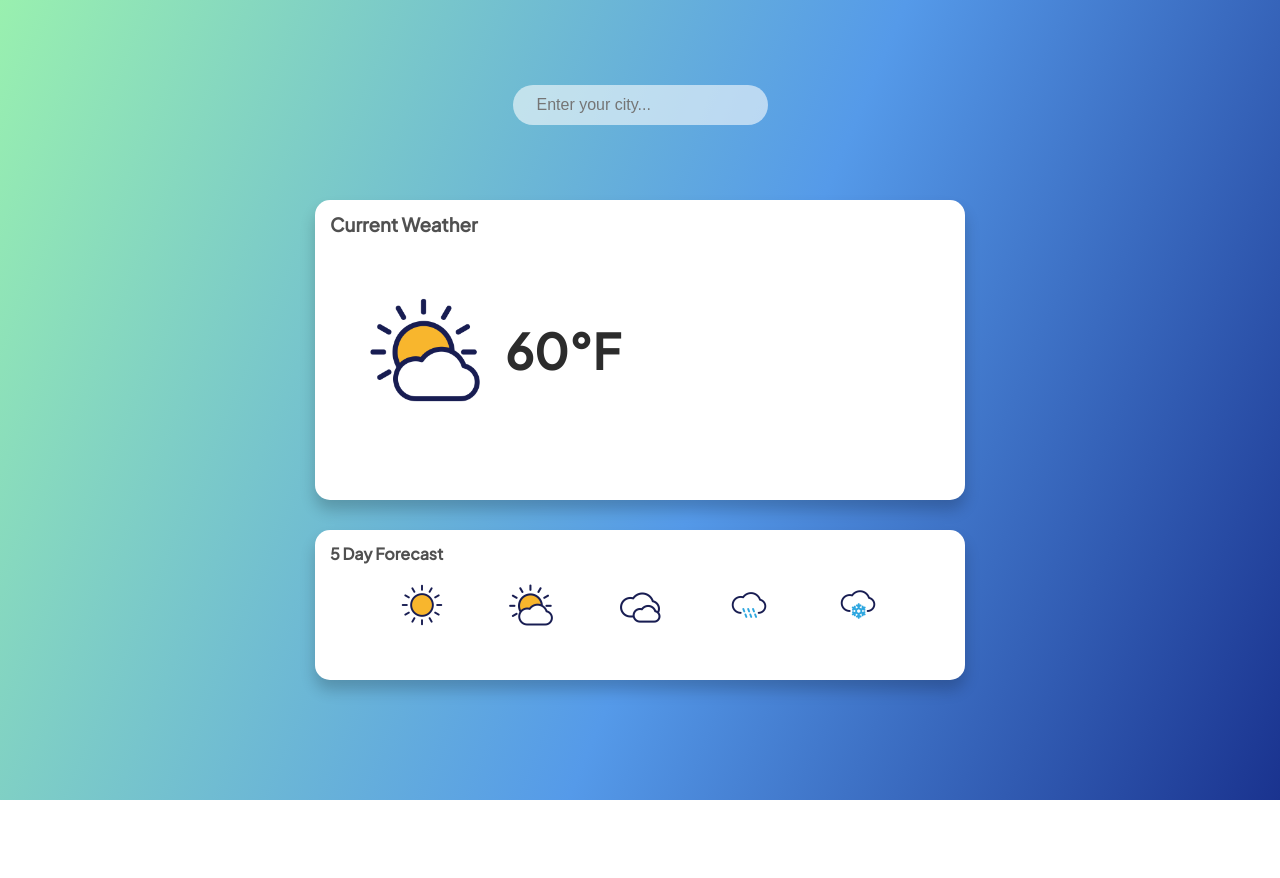
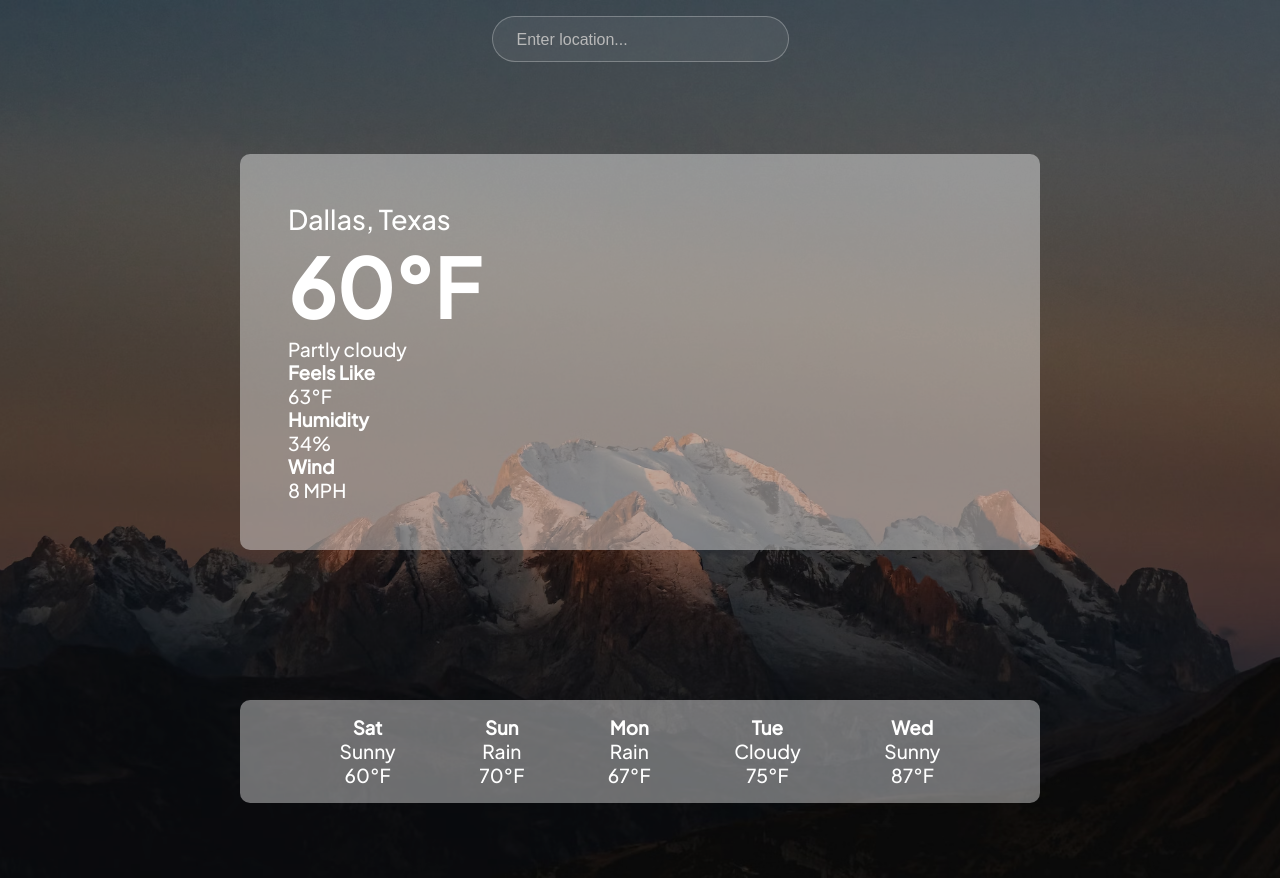
Before and after one commit to chynapb/my-weather, a React (Create React App) app: page / in a window 1280 px wide. Before the commit the page ends 800 px from the top, so only its background shows below. Built offline with nearby package versions, Linux system fonts and the light colour scheme.

Commit message:
Styling changes

```diff
--- a/package.json
+++ b/package.json
@@ -6,6 +6,7 @@
     "@testing-library/jest-dom": "^5.17.0",
     "@testing-library/react": "^13.4.0",
     "@testing-library/user-event": "^13.5.0",
+    "axios": "^1.5.0",
     "react": "^18.2.0",
     "react-dom": "^18.2.0",
     "react-scripts": "5.0.1",
--- a/src/App.css
+++ b/src/App.css
@@ -7,6 +7,7 @@
 }
 
 body {
+  margin: 0;
   font-family: 'Plus Jakarta Sans', sans-serif;
   color: #505050;
 }
@@ -14,95 +15,84 @@ body {
 .app {
   width: 100%;
   min-height: 100vh;
-  padding: 10px;
-  background: rgb(224, 179, 242);
-  background: linear-gradient(
-    113deg,
-    rgb(153, 240, 175) 0%,
-    rgb(85, 154, 233) 56%,
-    rgb(26, 51, 143) 100%
-  );
+  position: relative;
+  background-color: rgba(0, 0, 0, 0.452);
+  color: #fff;
+}
+
+.app:before {
+  content: '';
+  background: url('./assets/background.jpg') no-repeat center center/cover;
+  position: absolute;
+  width: 100%;
+  height: 100%;
+  top: 0;
+  left: 0;
+  z-index: -1;
 }
 
 .search {
-  position: relative;
-  display: flex;
-  align-items: center;
-  justify-content: center;
-  margin-top: 75px;
+  text-align: center;
+  padding: 1rem;
 }
 
 input {
+  color: #ececec;
   padding: 0.7rem 1.5rem;
-  font-size: 1rem;
-  border-radius: 20px;
-  border: none;
+  font-size: 1.2rem;
+  border-radius: 25px;
+  border: 1px solid rgba(255, 255, 255, 0.274);
   outline: none;
-  background: rgba(255, 255, 255, 0.582);
+  background: rgba(255, 255, 255, 0.062);
 }
 
 input:hover {
-  background: rgba(255, 255, 255, 0.781);
+  background: rgba(255, 255, 255, 0.151);
   transition: 0.3s;
 }
 
-.weather-display {
-  display: flex;
-  position: relative;
-  width: 100%;
-  max-width: 650px;
-  height: 300px;
-  background: #ffffff;
-  margin: 75px auto 20px;
-  padding: 40px 30px 40px;
-  border-radius: 15px;
-  box-shadow: 0px 10px 15px rgba(0, 0, 0, 0.199);
+::placeholder {
+  color: #b9b9b9;
+  font-size: 1rem;
 }
 
-.current-weather {
+.container {
+  max-width: 800px;
+  height: 800px;
+  margin: auto;
+  position: relative;
   display: flex;
-  justify-content: space-between;
-  align-items: center;
+  flex-direction: column;
+  justify-content: space-around;
 }
 
-.forecast-display {
-  position: relative;
+.current {
+  width: 100%;
+  margin: 1rem auto;
+  padding: 3rem;
+  border-radius: 10px;
+  background-color: rgba(255, 255, 255, 0.404);
+}
+
+.forecast {
   display: flex;
   justify-content: space-evenly;
-  align-items: center;
+  text-align: center;
   width: 100%;
-  max-width: 650px;
-  height: 150px;
-  background: #ffffff;
-  margin: 30px auto 20px;
-  padding: 40px 30px 40px;
-  border-radius: 15px;
-  box-shadow: 0px 10px 15px rgba(0, 0, 0, 0.199);
+  margin: 1rem auto;
+  padding: 1rem;
+  border-radius: 10px;
+  background-color: rgba(255, 255, 255, 0.404);
+}
+
+.city > p {
+  font-size: 1.7rem;
+}
+
+p {
+  font-size: 1.2rem;
 }
 
 h1 {
-  color: #2c2c2c;
-  font-size: 3rem;
+  font-size: 5rem;
 }
-
-h3,
-h4 {
-  position: absolute;
-  top: 8px;
-  left: 10px;
-  padding: 5px;
-}
-
-p {
-  font-size: 1rem;
-}
-
-.forecast-img {
-  height: 4rem;
-  width: 4rem;
-}
-
-.display-img {
-  height: 10rem;
-  width: 10rem;
-}
--- a/src/App.js
+++ b/src/App.js
@@ -1,5 +1,5 @@
 import './App.css';
-import { Display } from './components/Display';
+import { Current } from './components/Current';
 import { Forecast } from './components/Forecast';
 import { Search } from './components/Search';
 
@@ -7,8 +7,10 @@ function App() {
   return (
     <div className='app'>
       <Search />
-      <Display />
-      <Forecast />
+      <div className='container'>
+        <Current />
+        <Forecast />
+      </div>
     </div>
   );
 }
--- /dev/null
+++ b/src/components/Current.js
@@ -0,0 +1,27 @@
+export const Current = () => {
+  return (
+    <div className='current'>
+      <div className='city'>
+        <p>Dallas, Texas</p>
+      </div>
+      <div className='temp'>
+        <h1>60°F</h1>
+      </div>
+      <div className='description'>
+        <p>Partly cloudy</p>
+      </div>
+      <div className='feels'>
+        <h3>Feels Like</h3>
+        <p>63°F</p>
+      </div>
+      <div className='humidity'>
+        <h3>Humidity</h3>
+        <p>34%</p>
+      </div>
+      <div className='wind'>
+        <h3>Wind</h3>
+        <p>8 MPH</p>
+      </div>
+    </div>
+  );
+};
--- a/src/components/Display.js
+++ /dev/null
@@ -1,15 +0,0 @@
-export const Display = () => {
-  return (
-    <div className='weather-display'>
-      <h3>Current Weather</h3>
-      <div className='current-weather'>
-        <img
-          src={'/imgs/partly-cloudy.png'}
-          className='display-img'
-          alt='weather'
-        ></img>
-        <h1>60°F</h1>
-      </div>
-    </div>
-  );
-};
--- a/src/components/Forecast.js
+++ b/src/components/Forecast.js
@@ -1,12 +1,31 @@
 export const Forecast = () => {
   return (
-    <div className='forecast-display'>
-      <h4>5 Day Forecast</h4>
-      <img src={'/imgs/sunny.png'} className='forecast-img'></img>
-      <img src={'/imgs/partly-cloudy.png'} className='forecast-img'></img>
-      <img src={'/imgs/cloudy.png'} className='forecast-img'></img>
-      <img src={'/imgs/rain.png'} className='forecast-img'></img>
-      <img src={'/imgs/snow.png'} className='forecast-img'></img>
+    <div className='forecast'>
+      <di>
+        <h3>Sat</h3>
+        <p>Sunny</p>
+        <p>60°F</p>
+      </di>
+      <di>
+        <h3>Sun</h3>
+        <p>Rain</p>
+        <p>70°F</p>
+      </di>
+      <di>
+        <h3>Mon</h3>
+        <p>Rain</p>
+        <p>67°F</p>
+      </di>
+      <di>
+        <h3>Tue</h3>
+        <p>Cloudy</p>
+        <p>75°F</p>
+      </di>
+      <div>
+        <h3>Wed</h3>
+        <p>Sunny</p>
+        <p>87°F</p>
+      </div>
     </div>
   );
 };
--- a/src/components/Search.js
+++ b/src/components/Search.js
@@ -1,7 +1,7 @@
 export const Search = () => {
   return (
     <div className='search'>
-      <input id='search-box' type='text' placeholder='Enter your city...' />
+      <input type='text' placeholder='Enter location...' />
     </div>
   );
 };
```
Also changed, not shown: src/assets/background.jpg (added), 1 other file (tests, documents, lock files or other folders).
